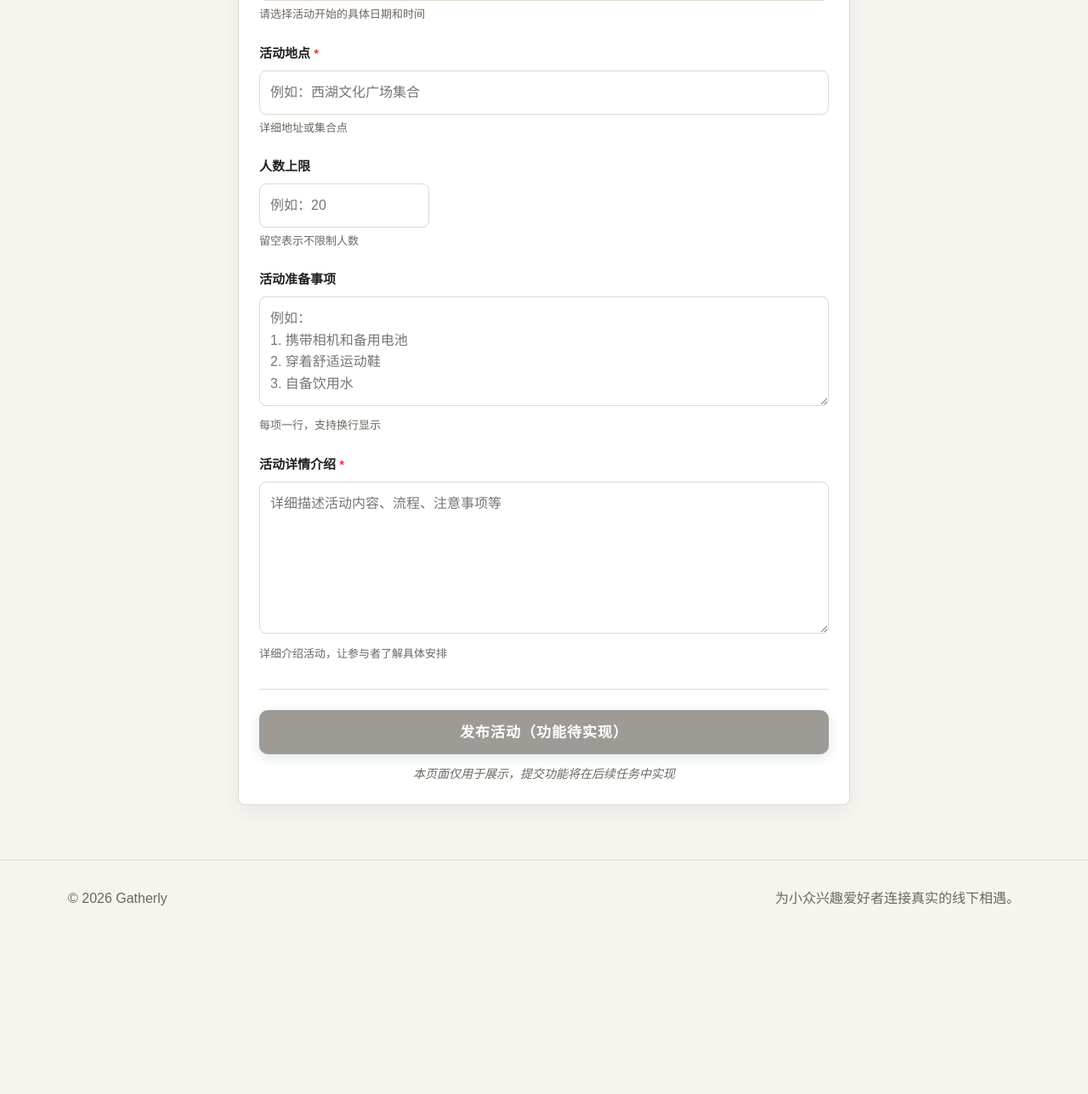
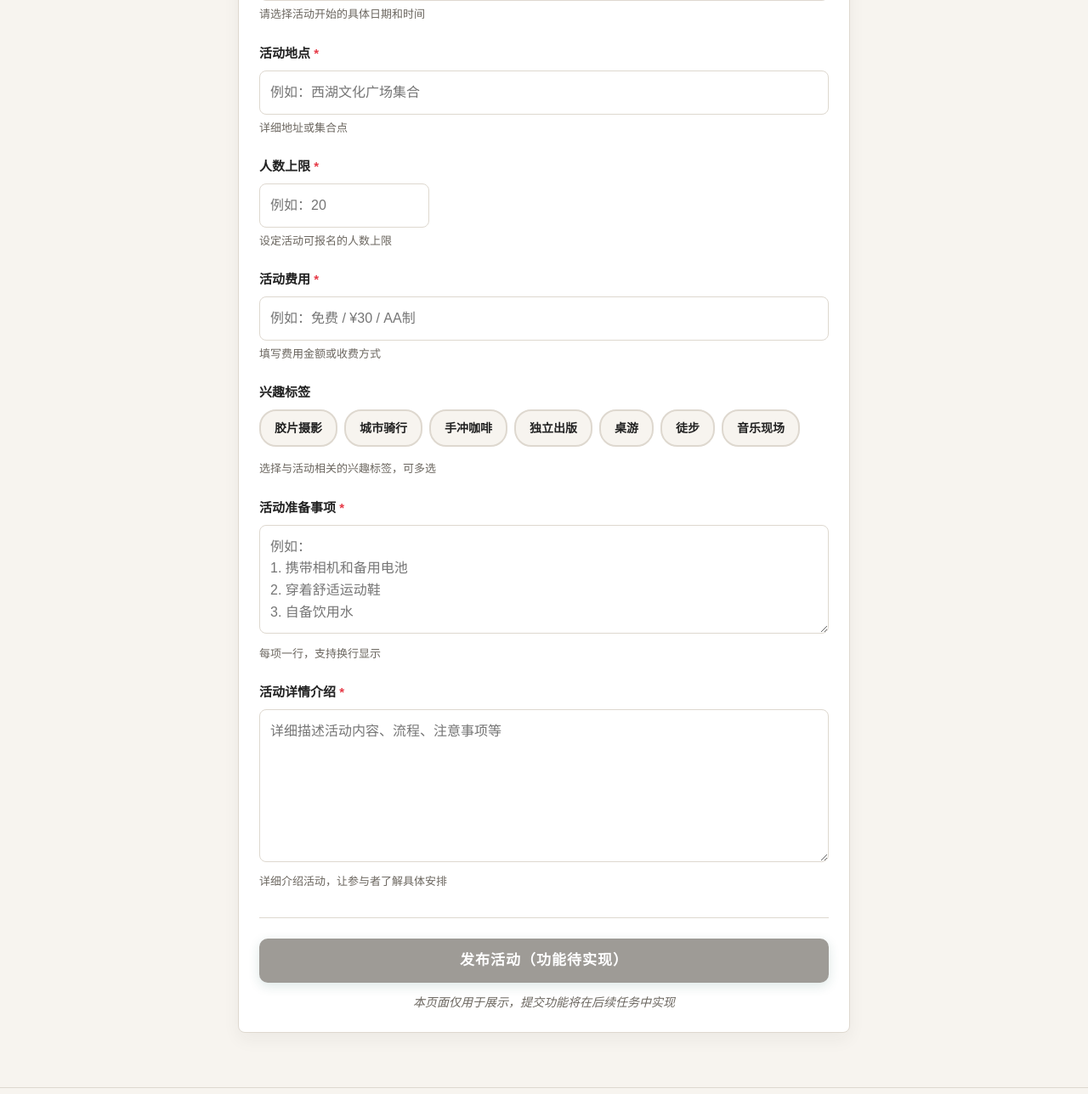
Before and after one commit to Chesssley/gatherly-web, a Flask app: page /activities/create in a window 1280 px wide. Shown: the part 504-1792 px from the top of the page at 85% size. Before the commit the page ends 1570 px from the top, so only its background shows below. Run offline with Flask 3, Linux system fonts and the light colour scheme; the visitor is signed in with stand-in values (Sample User, id 1).

Commit message:
feat(US-04-05): 活动发布页添加兴趣标签多选和准备事项表单项
对应Issue：#27 [US-04-05]
完成内容：
1. 新增兴趣标签多选模块，预设7个小众兴趣标签
2. 新增活动准备事项多行文本域（必填）
3. 统一标签选中样式，表单布局规范
自测：页面正常显示，多选与必填校验生效 ✅

```diff
--- a/app/static/css/style.css
+++ b/app/static/css/style.css
@@ -1435,6 +1435,50 @@ textarea.form-input {
     box-shadow: none;
 }
 
+/* 兴趣标签样式 */
+.tags-grid {
+    display: flex;
+    flex-wrap: wrap;
+    gap: 8px;
+    margin: 8px 0;
+}
+
+.tag-checkbox {
+    display: inline-flex;
+    align-items: center;
+    padding: 8px 16px;
+    border: 2px solid var(--color-border);
+    border-radius: 20px;
+    background: var(--color-bg);
+    cursor: pointer;
+    transition: all 0.2s ease;
+    user-select: none;
+}
+
+.tag-checkbox:hover {
+    border-color: var(--color-primary);
+    background: var(--color-bg-light);
+}
+
+.tag-checkbox input {
+    display: none;
+}
+
+.tag-checkbox span {
+    font-size: 14px;
+    color: var(--color-text);
+}
+
+.tag-checkbox input:checked + span {
+    color: var(--color-primary);
+    font-weight: 600;
+}
+
+.tag-checkbox:has(input:checked) {
+    border-color: var(--color-primary);
+    background: rgba(37, 99, 235, 0.08);
+}
+
 /* 移动端表单适配 */
 @media (max-width: 720px) {
     .form-group {
@@ -1454,4 +1498,13 @@ textarea.form-input {
         margin-top: 24px;
         padding-top: 20px;
     }
+
+    .tags-grid {
+        gap: 6px;
+    }
+
+    .tag-checkbox {
+        padding: 6px 12px;
+        font-size: 13px;
+    }
 }
--- a/app/templates/activity_create.html
+++ b/app/templates/activity_create.html
@@ -47,20 +47,64 @@
 
                 <!-- 人数上限 -->
                 <div class="form-group">
-                    <label for="max_participants" class="form-label">人数上限</label>
+                    <label for="max_participants" class="form-label">人数上限 <span class="form-required">*</span></label>
                     <input type="number" id="max_participants" name="max_participants"
-                           class="form-input" min="1" max="200" placeholder="例如：20">
-                    <p class="form-hint">留空表示不限制人数</p>
+                           class="form-input" min="1" placeholder="例如：20" required>
+                    <p class="form-hint">设定活动可报名的人数上限</p>
+                </div>
+
+                <!-- 活动费用 -->
+                <div class="form-group">
+                    <label for="fee" class="form-label">活动费用 <span class="form-required">*</span></label>
+                    <input type="text" id="fee" name="fee" class="form-input"
+                           placeholder="例如：免费 / ¥30 / AA制" required>
+                    <p class="form-hint">填写费用金额或收费方式</p>
+                </div>
+
+                <!-- 兴趣标签 -->
+                <div class="form-group">
+                    <span class="form-label">兴趣标签</span>
+                    <div class="tags-grid">
+                        <label class="tag-checkbox">
+                            <input type="checkbox" name="tags[]" value="胶片摄影">
+                            <span>胶片摄影</span>
+                        </label>
+                        <label class="tag-checkbox">
+                            <input type="checkbox" name="tags[]" value="城市骑行">
+                            <span>城市骑行</span>
+                        </label>
+                        <label class="tag-checkbox">
+                            <input type="checkbox" name="tags[]" value="手冲咖啡">
+                            <span>手冲咖啡</span>
+                        </label>
+                        <label class="tag-checkbox">
+                            <input type="checkbox" name="tags[]" value="独立出版">
+                            <span>独立出版</span>
+                        </label>
+                        <label class="tag-checkbox">
+                            <input type="checkbox" name="tags[]" value="桌游">
+                            <span>桌游</span>
+                        </label>
+                        <label class="tag-checkbox">
+                            <input type="checkbox" name="tags[]" value="徒步">
+                            <span>徒步</span>
+                        </label>
+                        <label class="tag-checkbox">
+                            <input type="checkbox" name="tags[]" value="音乐现场">
+                            <span>音乐现场</span>
+                        </label>
+                    </div>
+                    <p class="form-hint">选择与活动相关的兴趣标签，可多选</p>
                 </div>
 
                 <!-- 准备事项 -->
                 <div class="form-group">
-                    <label for="preparation" class="form-label">活动准备事项</label>
+                    <label for="preparation" class="form-label">活动准备事项 <span class="form-required">*</span></label>
                     <textarea id="preparation" name="preparation" class="form-input"
                               rows="4" placeholder="例如：
 1. 携带相机和备用电池
 2. 穿着舒适运动鞋
-3. 自备饮用水"></textarea>
+3. 自备饮用水" required></textarea>
                     <p class="form-hint">每项一行，支持换行显示</p>
                 </div>
 
```
